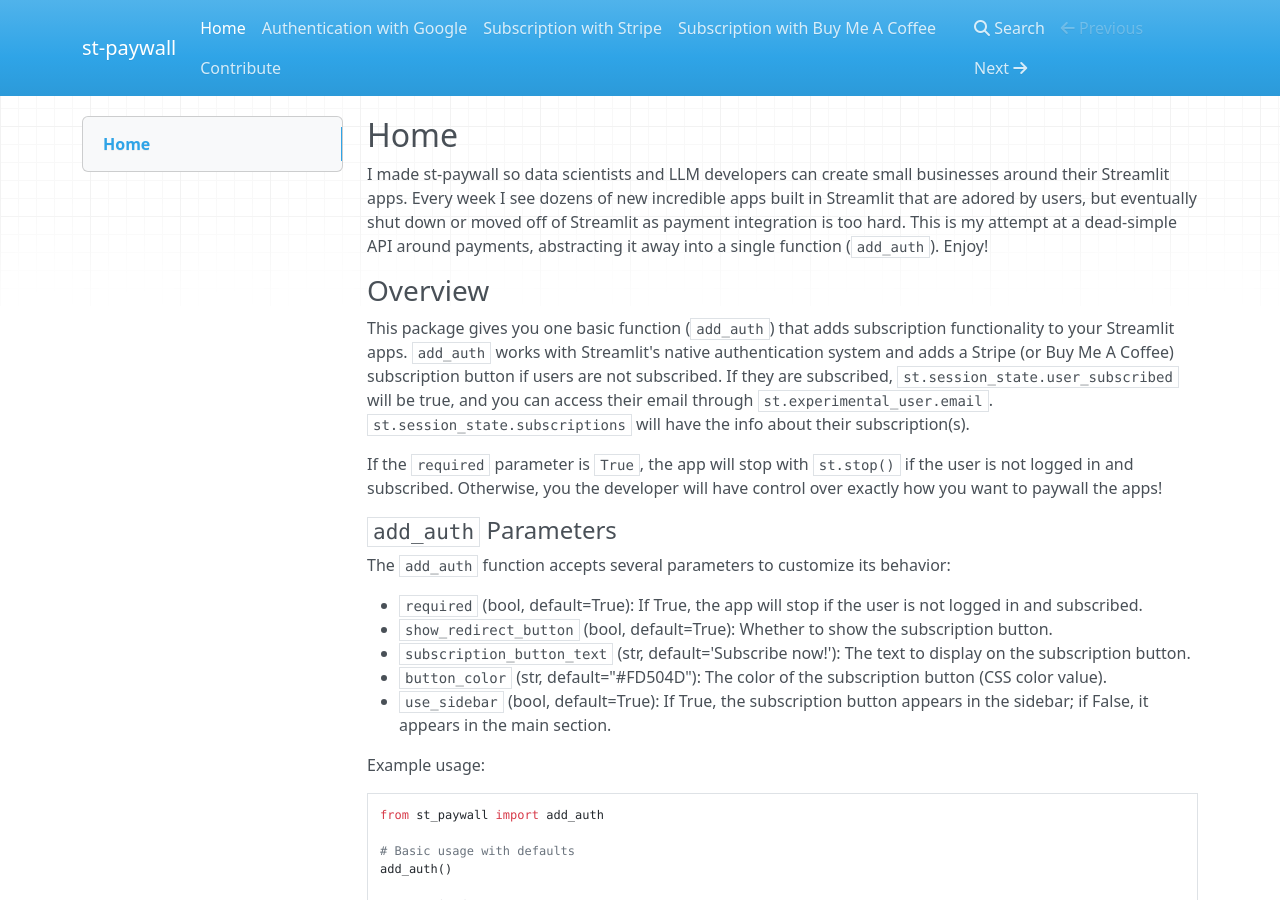
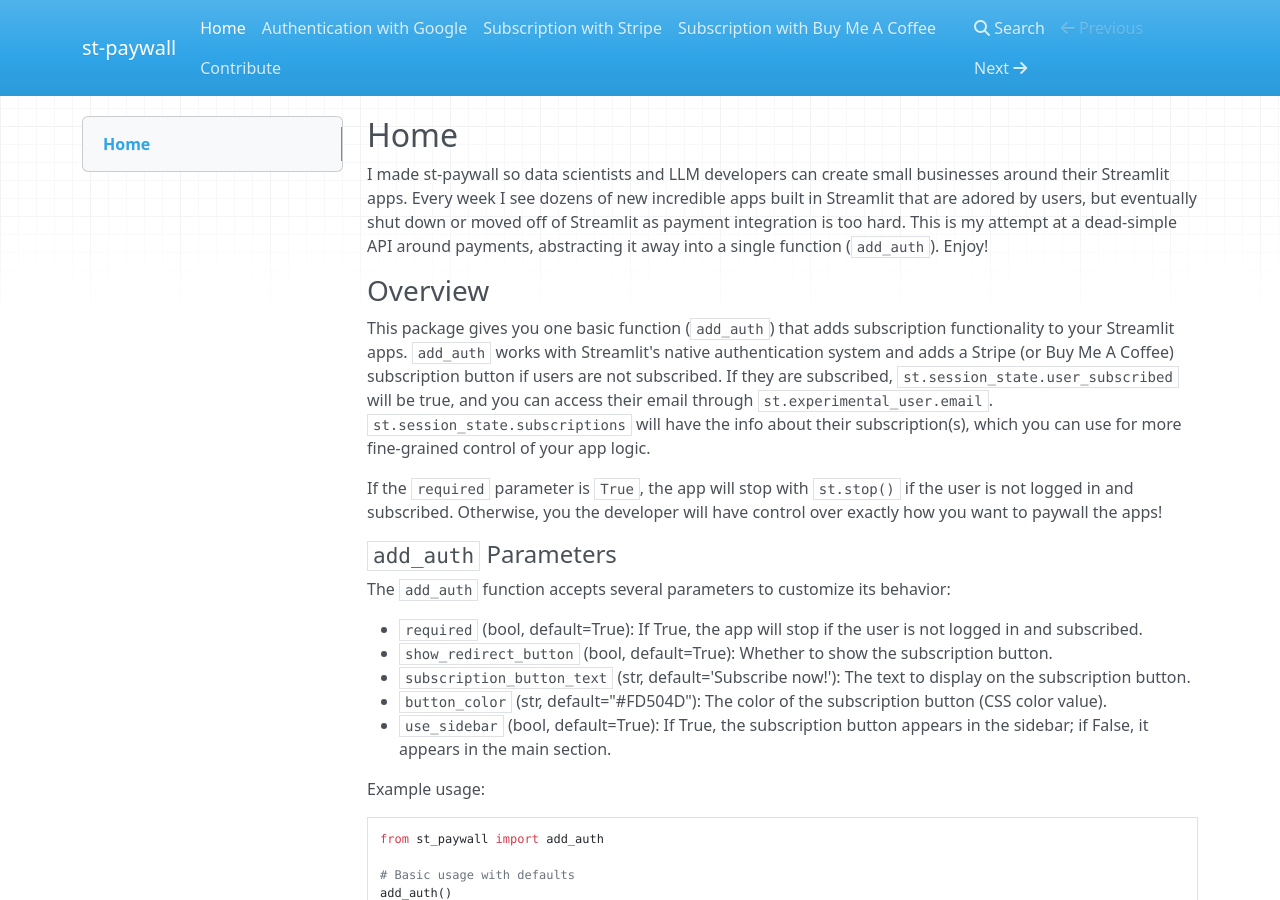
Before and after one commit to tylerjrichards/st-paywall, an MkDocs documentation site: the page built from docs/index.md, in a window 1280 px wide and 900 px high. Built offline with MkDocs 1.6.1, drawn with Linux system fonts in a browser that asks for light colours; nearby versions of some CDN libraries.

Commit message:
added more documentation

```diff
--- a/docs/index.md
+++ b/docs/index.md
@@ -4,7 +4,7 @@ I made st-paywall so data scientists and LLM developers can create small busines
 
 ## Overview
 
-This package gives you one basic function (`add_auth`) that adds subscription functionality to your Streamlit apps. `add_auth` works with Streamlit's native authentication system and adds a Stripe (or Buy Me A Coffee) subscription button if users are not subscribed. If they are subscribed, `st.session_state.user_subscribed` will be true, and you can access their email through `st.experimental_user.email`. `st.session_state.subscriptions` will have the info about their subscription(s).
+This package gives you one basic function (`add_auth`) that adds subscription functionality to your Streamlit apps. `add_auth` works with Streamlit's native authentication system and adds a Stripe (or Buy Me A Coffee) subscription button if users are not subscribed. If they are subscribed, `st.session_state.user_subscribed` will be true, and you can access their email through `st.experimental_user.email`. `st.session_state.subscriptions` will have the info about their subscription(s), which you can use for more fine-grained control of your app logic.
 
 If the `required` parameter is `True`, the app will stop with `st.stop()` if the user is not logged in and subscribed. Otherwise, you the developer will have control over exactly how you want to paywall the apps!
 
```
